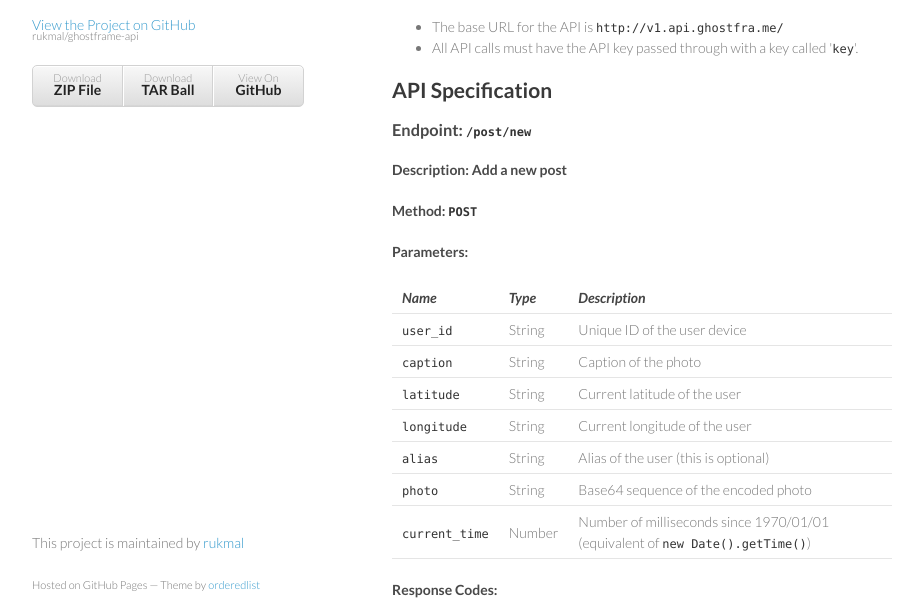
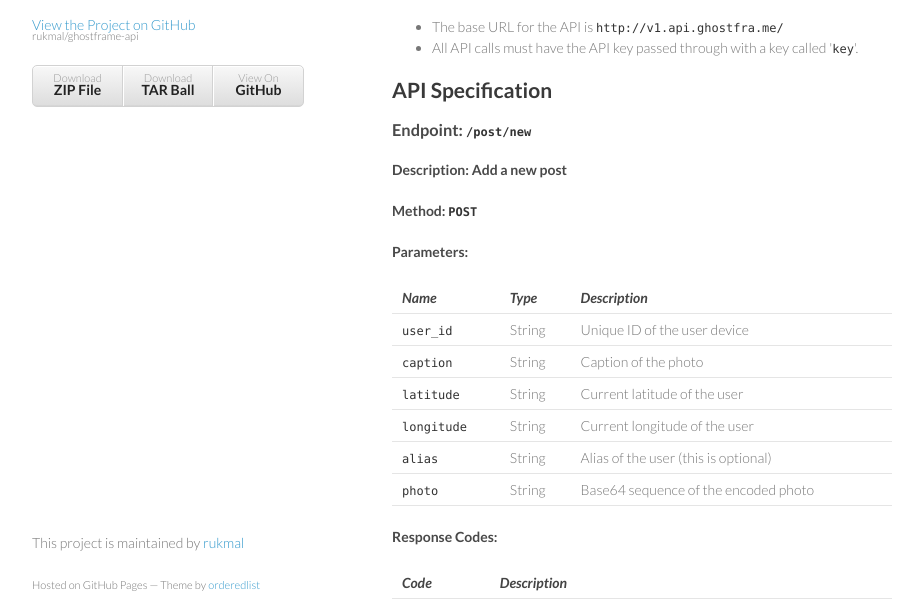
Before and after one commit to rukmal/Lifestream-API, a plain HTML site: page index.html in a window 1280 px wide. Shown: the part 136-744 px from the top of the page, without its empty margins (178-1101 px from the left). Drawn offline with Linux system fonts and the light colour scheme.

```diff
--- a/index.html
+++ b/index.html
@@ -95,11 +95,6 @@
 <td align="center"><code>photo</code></td>
 <td align="center">String</td>
 <td align="left">Base64 sequence of the encoded photo</td>
-</tr>
-<tr>
-<td align="center"><code>current_time</code></td>
-<td align="center">Number</td>
-<td align="left">Number of milliseconds since 1970/01/01 (equivalent of <code>new Date().getTime()</code>)</td>
 </tr>
 </tbody>
 </table>
```
Also changed, not shown: params.json (+1 -1 lines).
